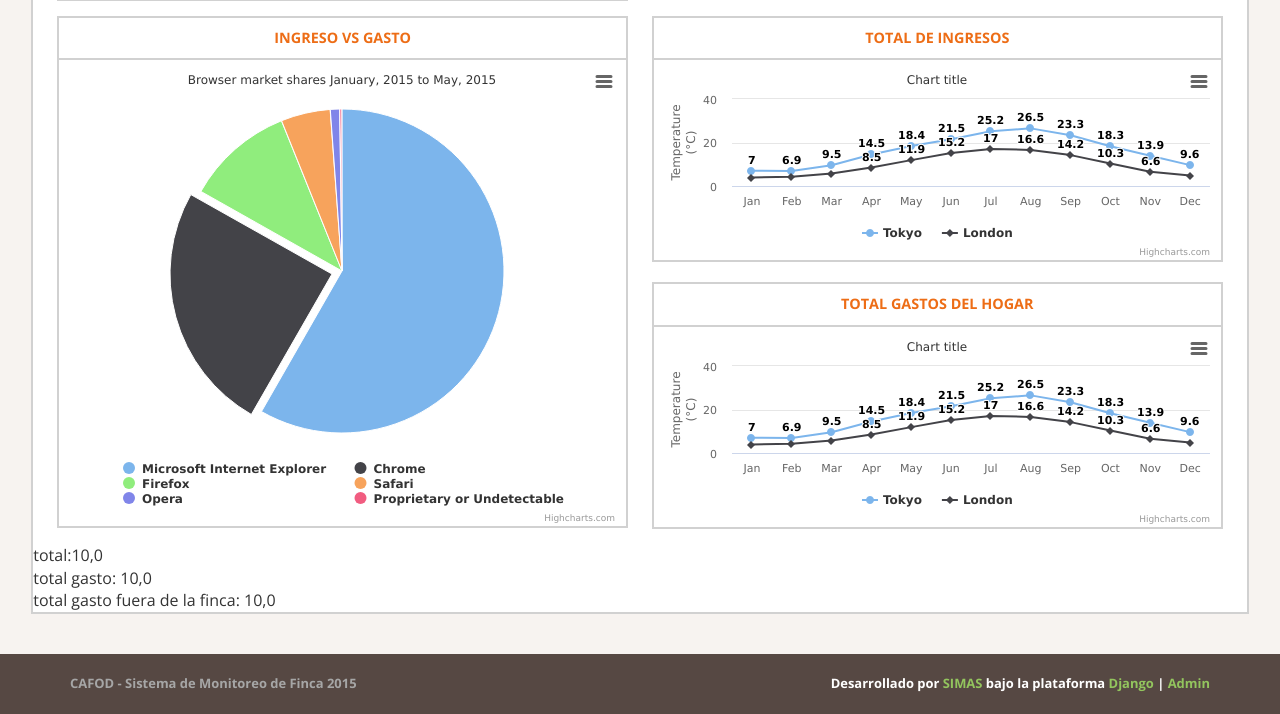
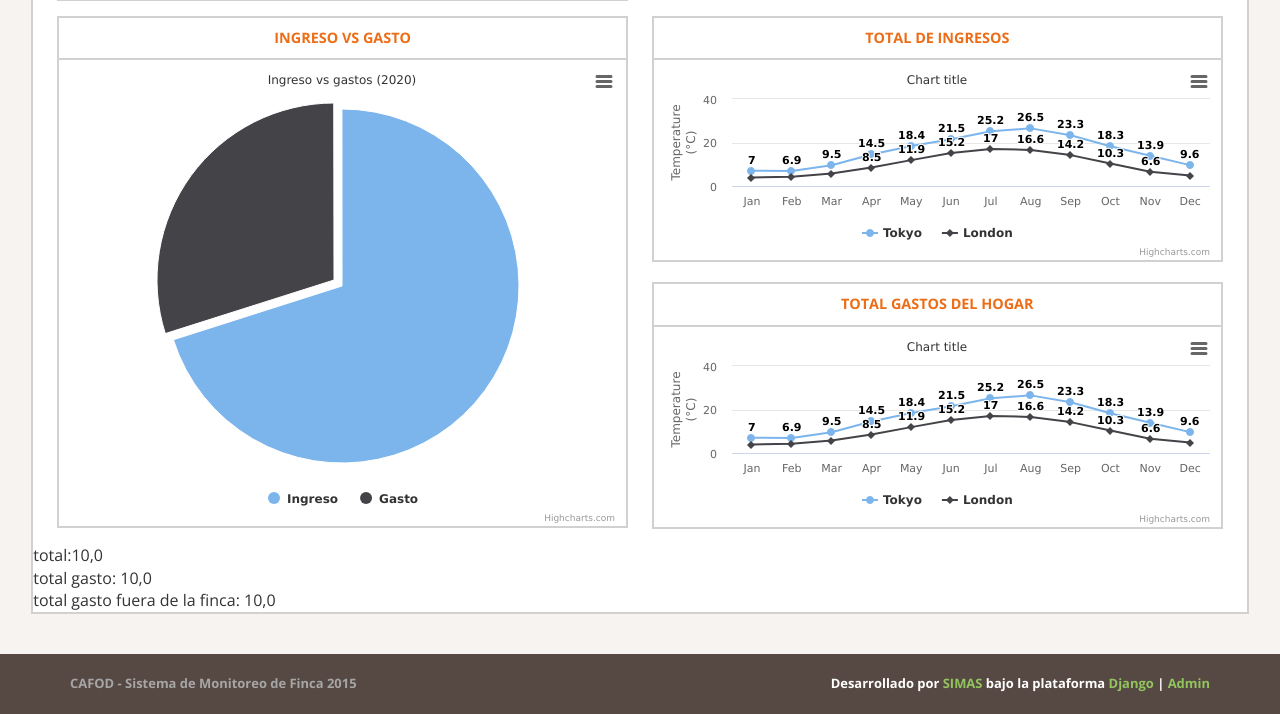
Before and after one commit to shiminasai/mapafinca, a Django app: page /finca/1/ in a window 1280 px wide. Shown: the part 1664-2378 px from the top of the page. Run offline with Django 3.2, Linux system fonts and the light colour scheme; data comes from the database, SQL or seed files in the repository; tables that the repository leaves empty hold one stand-in row (values such as "Sample post"); parts of the project's set-up code (start-up, migrations or seed data) failed here and were passed over; some libraries are stand-ins or nearby versions.

Commit message:
fix algo

```diff
--- a/encuestas/views.py
+++ b/encuestas/views.py
@@ -125,7 +125,7 @@ def principal_dashboard(request, template='dashboard.html', departamento_id=None
 
     #grafico de kcalorias aun esta en proceso
 
-    # grafico sobre algo mas
+    #grafico sobre algo mas
 
     #grafico sobre clima
     lista_precipitacion = []
@@ -184,8 +184,9 @@ def detalle_finca(request, template='detalle_finca.html', entrevistado_id=None):
                 pass
             variable = round(saca_porcentajes(suma,objeto['num_total']))
             grafo.append([e[1],variable])
-
-        gran_dicc[year[1]] = (grafo)
+        gasto_total = detalle.filter(year=year[0]).aggregate(t=Sum('totalingreso__total_gasto'))['t']
+        gasto_total_fuera = detalle.filter(year=year[0]).aggregate(t=Sum('totalingreso__total_gasto_fuera_finca'))['t']
+        gran_dicc[year[1]] = (grafo, gasto_total, gasto_total_fuera)
 
     return render(request, template, locals())
 
--- a/templates/detalle_finca.html
+++ b/templates/detalle_finca.html
@@ -75,7 +75,7 @@ $(function () {
             name: "porcentaje",
             colorByPoint: true,
             data: [
-            {% for value in v %}
+            {% for value in v.0 %}
             {
                 name: "{{value.0}}",
                 y: {{value.1}},
@@ -85,15 +85,10 @@ $(function () {
         }],
     });
 
-	{% endfor %}
-}); //fin funcion anonima
-
-$(function () {
-
-    $(document).ready(function () {
-
-        // Build the chart
-        $('#ficha-grafico2').highcharts({
+	//fin del grafico de educacion
+	//
+	//Inicio del grafico de ingreso
+	$('#ficha-grafico2-{{k}}').highcharts({
             chart: {
                 plotBackgroundColor: null,
                 plotBorderWidth: null,
@@ -101,7 +96,7 @@ $(function () {
                 type: 'pie'
             },
             title: {
-                text: 'Browser market shares January, 2015 to May, 2015'
+                text: 'Ingreso vs gastos ({{k}})'
             },
             tooltip: {
                 pointFormat: '{series.name}: <b>{point.percentage:.1f}%</b>'
@@ -117,31 +112,30 @@ $(function () {
                 }
             },
             series: [{
-                name: "Brands",
+                name: "C$",
                 colorByPoint: true,
                 data: [{
-                    name: "Microsoft Internet Explorer",
+                    name: "Ingreso",
                     y: 56.33
                 }, {
-                    name: "Chrome",
+                    name: "Gasto",
                     y: 24.03,
                     sliced: true,
                     selected: true
-                }, {
-                    name: "Firefox",
-                    y: 10.38
-                }, {
-                    name: "Safari",
-                    y: 4.77
-                }, {
-                    name: "Opera",
-                    y: 0.91
-                }, {
-                    name: "Proprietary or Undetectable",
-                    y: 0.2
                 }]
             }]
         });
+
+
+	{% endfor %}
+}); //fin funcion anonima
+
+$(function () {
+
+    $(document).ready(function () {
+
+        // Build the chart
+
     });
 });
 
@@ -438,7 +432,7 @@ $(function () {
 						<div class="titulo-info">
 								INGRESO VS GASTO
 						</div>
-						<div id="ficha-grafico2" style="height:466px;"></div>
+						<div id="ficha-grafico2-{{obj.year}}" style="height:466px;"></div>
 					</div>
 
 					<div class="col-xs-12 col-sm-12 col-md-6 col-lg-6 alinear">
--- a/templates/index.html
+++ b/templates/index.html
@@ -31,9 +31,11 @@
 	<div class="page-contenido">
 		<div class="row eliminar-mar">
 			<div class="col-xs-12 col-sm-12 col-md-6 col-lg-6 col-md-offset-3 col-lg-offset-3 info-index">
-				<p>Lorem ipsum dolor sit amet, consectetur adipisicing elit. Praesentium est numquam, totam magnam exercitationem veniam veritatis ratione alias odit, neque dignissimos ad porro rerum, corporis deserunt natus ipsum dolor possimus?. Lorem ipsum dolor sit amet, consectetur adipisicing elit. Obcaecati ducimus earum atque quaerat, sit aut modi, culpa quos repudiandae ut eligendi aliquid sed deleniti provident odit ullam dolore mollitia officia.</p>
+				<p>El Programa Medios de Vida Sostenible con enfoque en la gestión de riesgo y el cambio climático de CAFOD, implementa el sistema de monitoreo de finca que tiene como fin identificar la mejoría del bienestar de vida de familias campesinas atendidas por el programa a través de co-partes en territorio. Toda la información generada por el sistema de monitoreo de finca proviene de la aplicación de una encuesta a familias y medir avances con respecto años anteriores.</p>
 				<br>
-				<p>Lorem ipsum dolor sit amet, consectetur adipisicing elit. Est nihil optio eius vitae nesciunt reprehenderit quas eum, veniam amet ea deleniti ipsa quia accusamus fugiat aliquam fuga, sunt recusandae placeat.</p>
+				<p>El Sistema de monitoreo de Finca permitirá visualizar cómo esta la finca hoy y pensar cómo se quiere ver en el futuro, de acuerdo a las posibilidades de las familias y condiciones medioambientales. Se podrá obtener datos generados a través de gráficos, tablas e imágenes y podrá verlo desde teléfonos móviles y tabletas.</p>
+				<br>
+				<p>El sistema de monitoreo permite al usuario filtrar resultados por país, municipio, comunidad, encuestado y sexo, generando datos que se muestran en cuadros y gráficos dinámicos. Los resultados de los datos pueden copiarse fácilmente para ser utilizadas en el proceso de elaboración de informes que pueden ser compartidos con las familias, organizaciones en territorio, decisores y sociedad en general.</p>
 				<hr>
 			</div>
 		</div>
```
